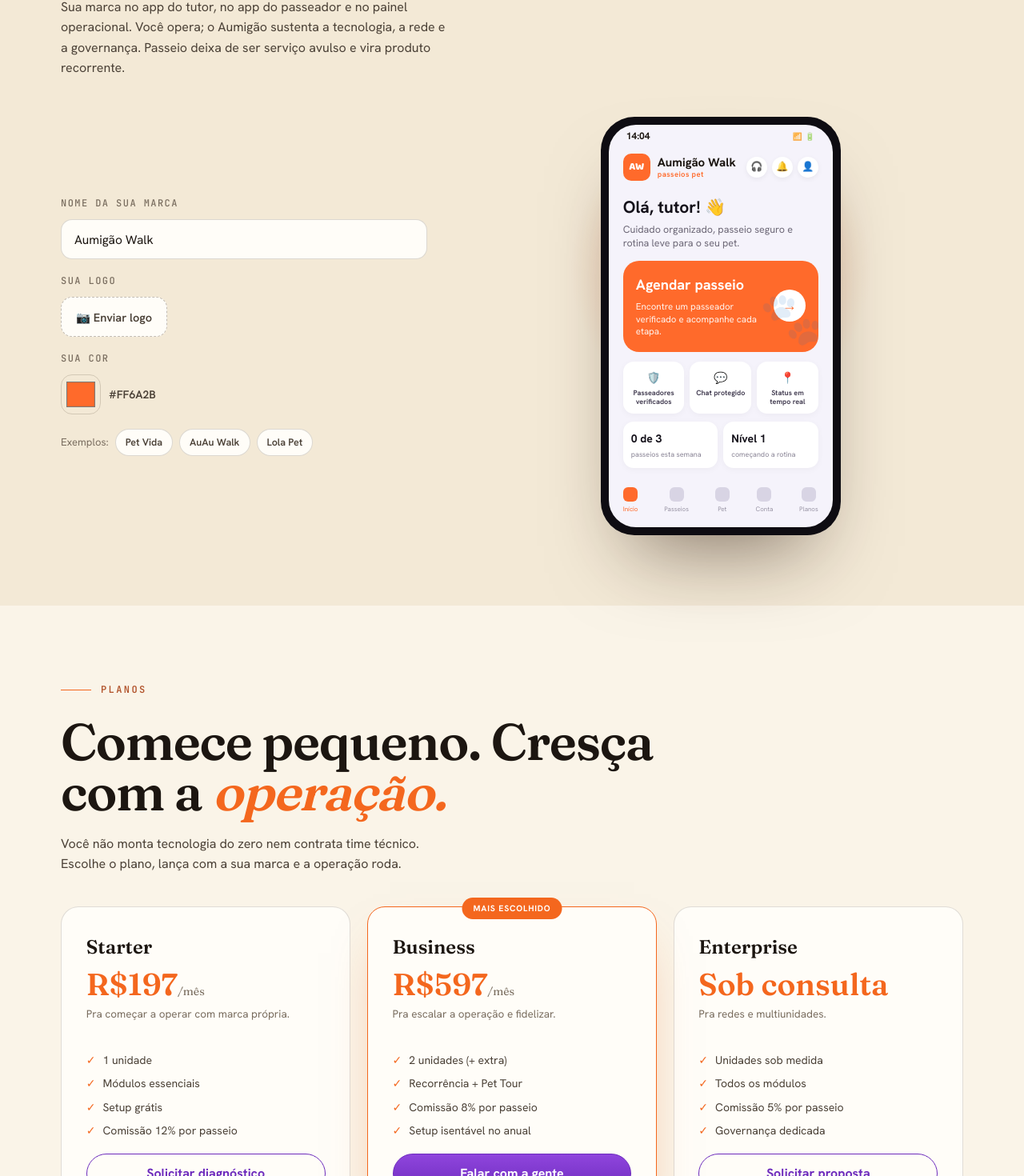
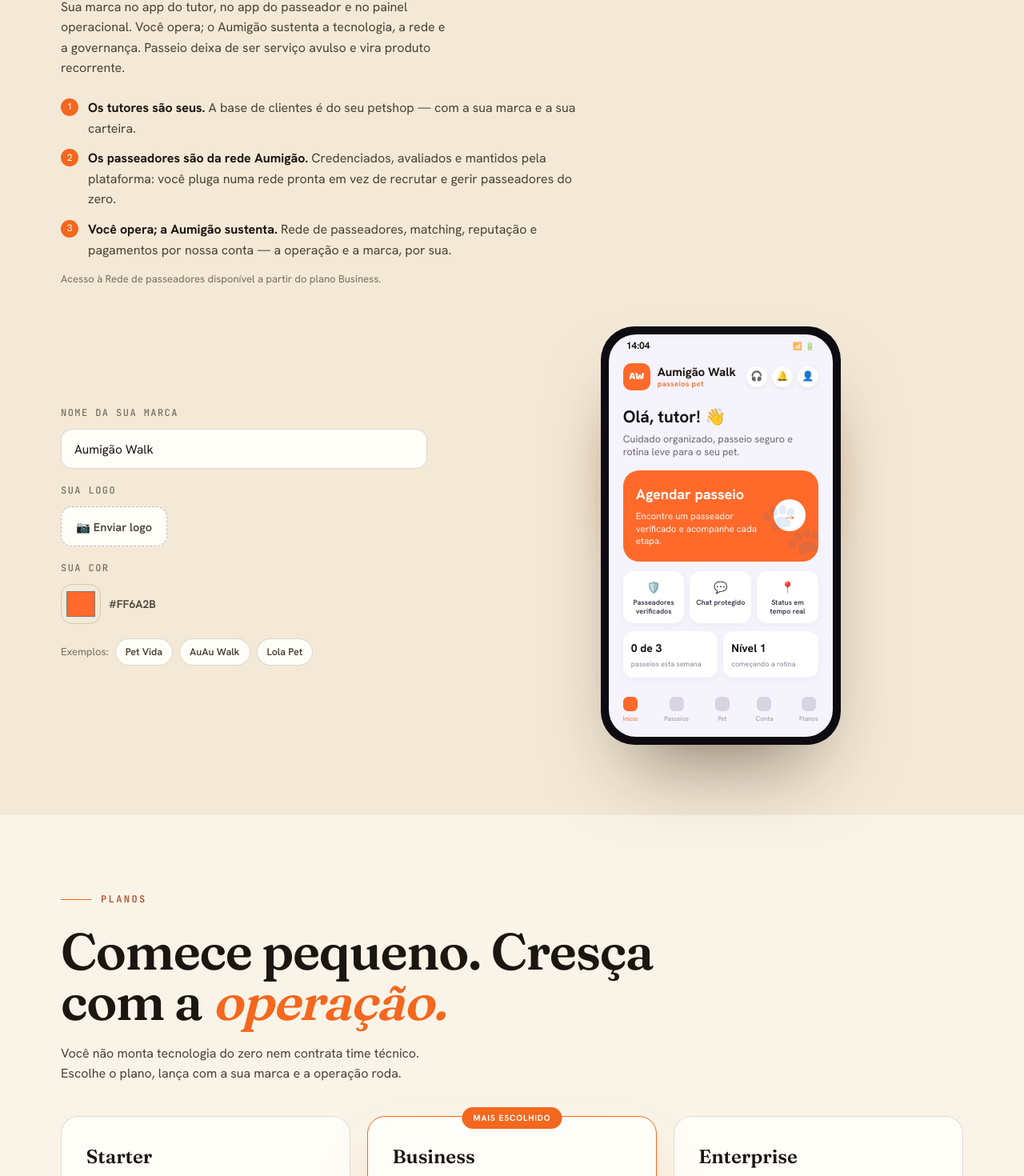
Before and after one commit to carlosmagnonadal-max/aumigao-site, a Next.js app: page /proto in a window 1280 px wide. Shown: the part 3100-4570 px from the top of the page at 80% size. Built offline with nearby package versions, Linux system fonts and the light colour scheme; no server answers.

Commit message:
feat(site): esclarece modelo (tutor=do petshop, passeador=rede Aumigao compartilhada entre tenants) + rede de passeadores como diferencial Business+

```diff
--- a/components/EditorialHomeV2.tsx
+++ b/components/EditorialHomeV2.tsx
@@ -25,7 +25,7 @@ const modules = [
 
 const plans = [
   { name: "Starter", price: "R$197", per: "/mês", desc: "Pra começar a operar com marca própria.", feats: ["1 unidade", "Módulos essenciais", "Setup grátis", "Comissão 12% por passeio"], cta: "Solicitar diagnóstico", fill: false, feat: false },
-  { name: "Business", price: "R$597", per: "/mês", desc: "Pra escalar a operação e fidelizar.", feats: ["2 unidades (+ extra)", "Recorrência + Pet Tour", "Comissão 8% por passeio", "Setup isentável no anual"], cta: "Falar com a gente", fill: true, feat: true },
+  { name: "Business", price: "R$597", per: "/mês", desc: "Pra escalar a operação e fidelizar.", feats: ["2 unidades (+ extra)", "Rede de passeadores credenciada", "Recorrência + Pet Tour", "Comissão 8% por passeio"], cta: "Falar com a gente", fill: true, feat: true },
   { name: "Enterprise", price: "Sob consulta", per: "", desc: "Pra redes e multiunidades.", feats: ["Unidades sob medida", "Todos os módulos", "Comissão 5% por passeio", "Governança dedicada"], cta: "Solicitar proposta", fill: false, feat: false },
 ];
 
@@ -74,6 +74,12 @@ export function EditorialHomeV2() {
             <div className={s.eyebrow}><i /> Para o petshop · White Label</div>
             <h2 className={s.h2}>Lance sua própria operação de passeios — com a sua <em>marca.</em></h2>
             <p className={s.lead}>Sua marca no app do tutor, no app do passeador e no painel operacional. Você opera; o Aumigão sustenta a tecnologia, a rede e a governança. Passeio deixa de ser serviço avulso e vira produto recorrente.</p>
+            <ul className={s.ul} style={{ maxWidth: "72ch" }}>
+              <li className={s.li}><span className={s.liDot}>1</span><span><b style={{ color: "var(--ink)" }}>Os tutores são seus.</b> A base de clientes é do seu petshop — com a sua marca e a sua carteira.</span></li>
+              <li className={s.li}><span className={s.liDot}>2</span><span><b style={{ color: "var(--ink)" }}>Os passeadores são da rede Aumigão.</b> Credenciados, avaliados e mantidos pela plataforma: você pluga numa rede pronta em vez de recrutar e gerir passeadores do zero.</span></li>
+              <li className={s.li}><span className={s.liDot}>3</span><span><b style={{ color: "var(--ink)" }}>Você opera; a Aumigão sustenta.</b> Rede de passeadores, matching, reputação e pagamentos por nossa conta — a operação e a marca, por sua.</span></li>
+            </ul>
+            <p className={s.plansNote} style={{ marginTop: 14 }}>Acesso à Rede de passeadores disponível a partir do plano Business.</p>
           </Reveal>
           <div style={{ marginTop: "clamp(36px,6vh,64px)" }}>
             <Reveal><BrandSwapper /></Reveal>
--- a/components/PlatformPeek.tsx
+++ b/components/PlatformPeek.tsx
@@ -96,7 +96,7 @@ function AdminBrowser() {
 
 const content = {
   tutor: { cap: <>O app do <em>tutor</em>.</>, lead: "Agendar, acompanhar ao vivo no mapa e avaliar — simples e seguro, com a sua marca.", bullets: ["Agendamento em segundos", "Acompanhamento ao vivo", "Passeador verificado", "Avaliação e histórico"], link: "#baixar", linkLabel: "Baixar o app" },
-  passeador: { cap: <>O app do <em>passeador</em>: o Walk.</>, lead: "A rede de passeadores é nossa, dentro do app Walk: demanda qualificada, ganhos claros e reputação que valoriza quem cuida. Quer ser passeador? É só baixar o Walk e se cadastrar.", bullets: ["Ganhos transparentes e saque fácil", "Agenda própria", "Matching por região e score", "Kit, credenciamento e suporte"], link: "#baixar", linkLabel: "Baixar o Walk e ser passeador" },
+  passeador: { cap: <>O app do <em>passeador</em>: o Walk.</>, lead: "A rede de passeadores é da Aumigão, dentro do app Walk. Você entra uma vez (com o seu aceite) e, credenciado, atende vários petshops parceiros — um único cadastro, mais demanda e mais oportunidade. Ganhos claros e reputação que valoriza quem cuida.", bullets: ["Atende vários petshops com um só cadastro", "Ganhos transparentes e saque fácil", "Agenda própria e matching por região", "Kit, credenciamento e suporte"], link: "#baixar", linkLabel: "Baixar o Walk e ser passeador" },
   admin: { cap: <>O painel <em>white-label</em>.</>, lead: "Você opera com a sua marca: matching, operação ao vivo, passeadores e financeiro num só painel.", bullets: ["Operação ao vivo no mapa", "Gestão da rede de passeadores", "Financeiro e repasses rastreáveis", "Tudo com a sua marca"], link: "#contato", linkLabel: "Conheça o White Label" },
 } as const;
 
```
